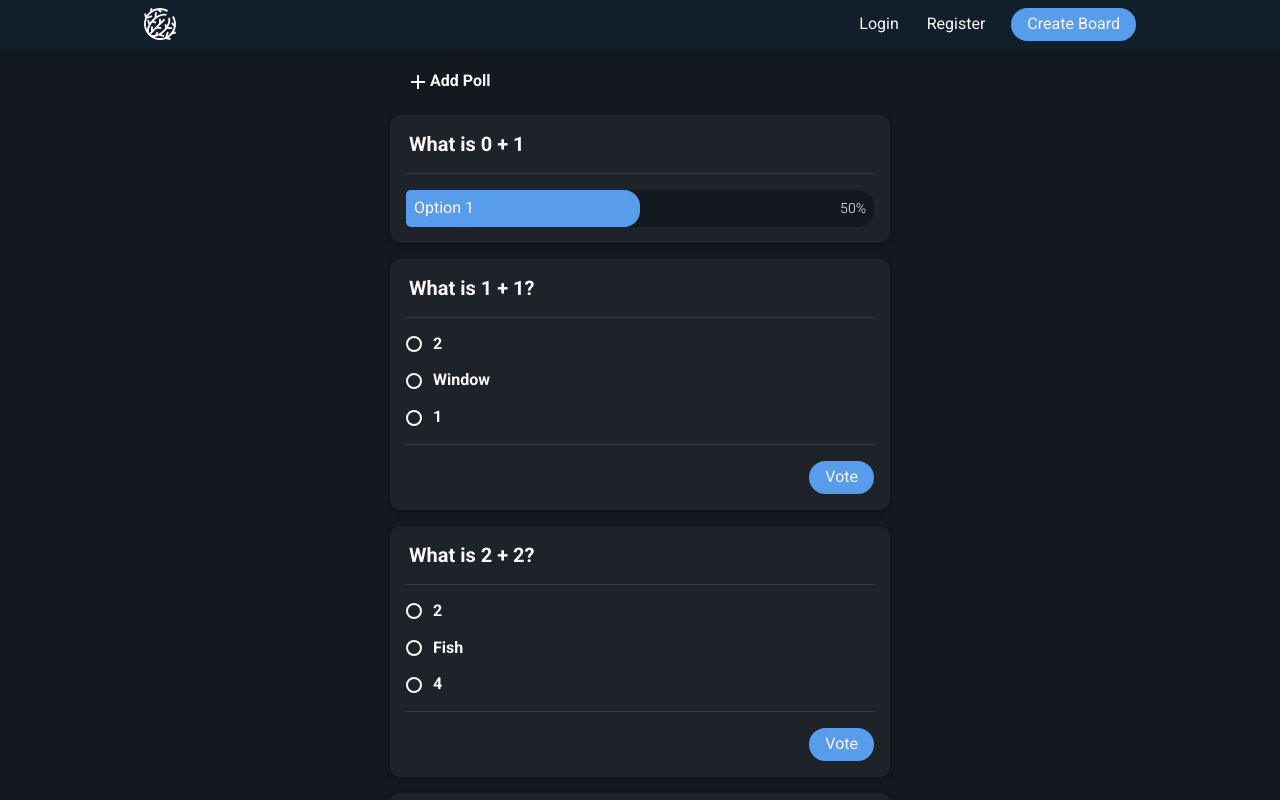
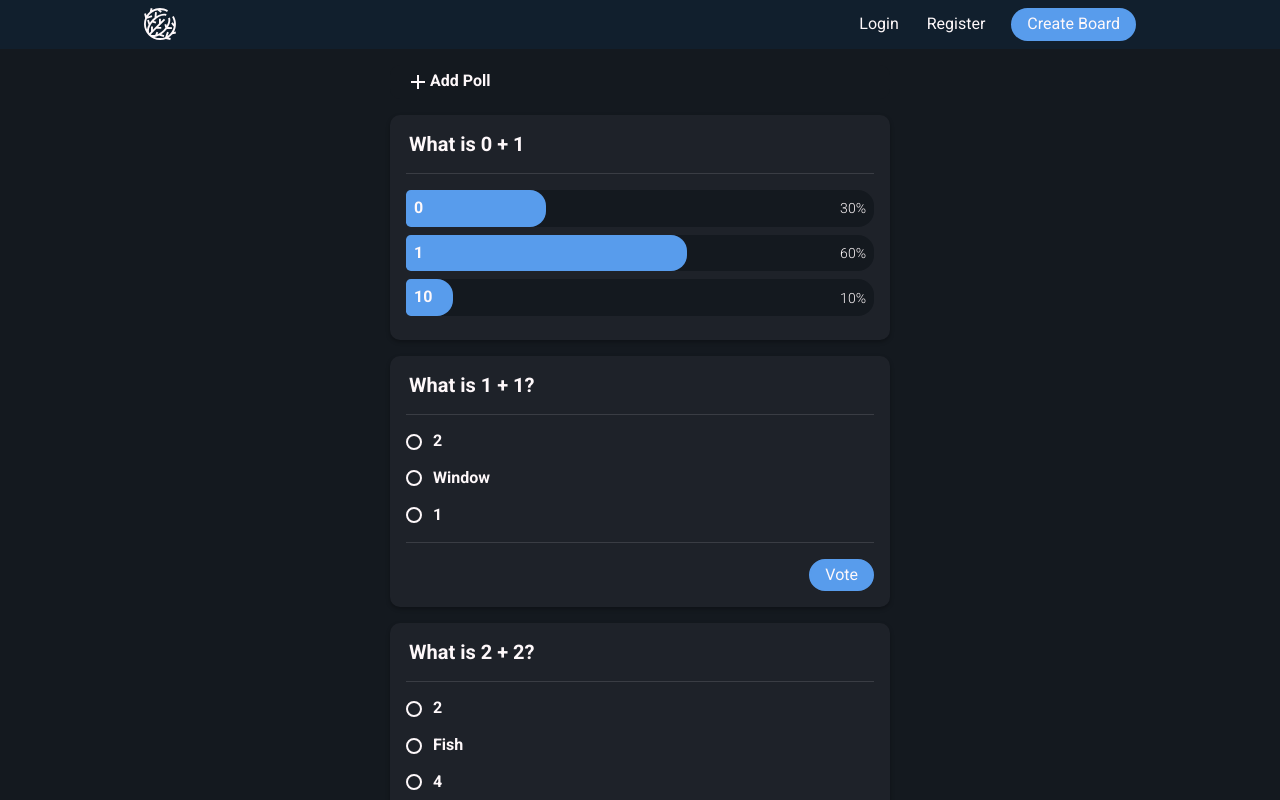
Before and after one commit to hhuuddoo/silent-classroom, a React (Create React App) app: page / in a window 1280 px wide. Shown: the top 800 px of the page. Built offline with nearby package versions, Linux system fonts and the light colour scheme.

Commit message:
add result bar spacing

```diff
--- a/src/containers/poll-results.js
+++ b/src/containers/poll-results.js
@@ -6,7 +6,9 @@ export default function PollResults({ question }) {
     <Panel>
       <Question>{question}</Question>
       <Seperator />
-      <PollOptionResult option="Option 1" percentage="50" />
+      <PollOptionResult option="0" percentage="30" />
+      <PollOptionResult option="1" percentage="60" />
+      <PollOptionResult option="10" percentage="10" />
     </Panel>
   );
 }
--- a/src/scss/_poll-result.scss
+++ b/src/scss/_poll-result.scss
@@ -4,6 +4,7 @@
   align-items: center;
   background-color: $veryDarkBlue;
   border-radius: 0.3rem 1rem 1rem 0.3rem;
+  margin-bottom: 0.5rem;
 
   &__bar {
     display: flex;
@@ -12,10 +13,13 @@
     background-color: $blue;
     padding-left: 0.5rem;
     border-radius: 0.3rem 1rem 1rem 0.3rem;
+    transition: width 180ms ease-in-out;
   }
 
   &__option {
     margin: 0.5rem 0;
+    white-space: nowrap;
+    font-weight: 700;
   }
 
   &__percentage {
--- a/src/scss/index.css
+++ b/src/scss/index.css
@@ -501,6 +501,7 @@ a:hover {
           align-items: center;
   background-color: #14191f;
   border-radius: 0.3rem 1rem 1rem 0.3rem;
+  margin-bottom: 0.5rem;
 }
 
 .poll-result__bar {
@@ -514,10 +515,14 @@ a:hover {
   background-color: #589cec;
   padding-left: 0.5rem;
   border-radius: 0.3rem 1rem 1rem 0.3rem;
+  -webkit-transition: width 180ms ease-in-out;
+  transition: width 180ms ease-in-out;
 }
 
 .poll-result__option {
   margin: 0.5rem 0;
+  white-space: nowrap;
+  font-weight: 700;
 }
 
 .poll-result__percentage {
```
Also changed, not shown: 1 other file (tests, documents, lock files or other folders).
